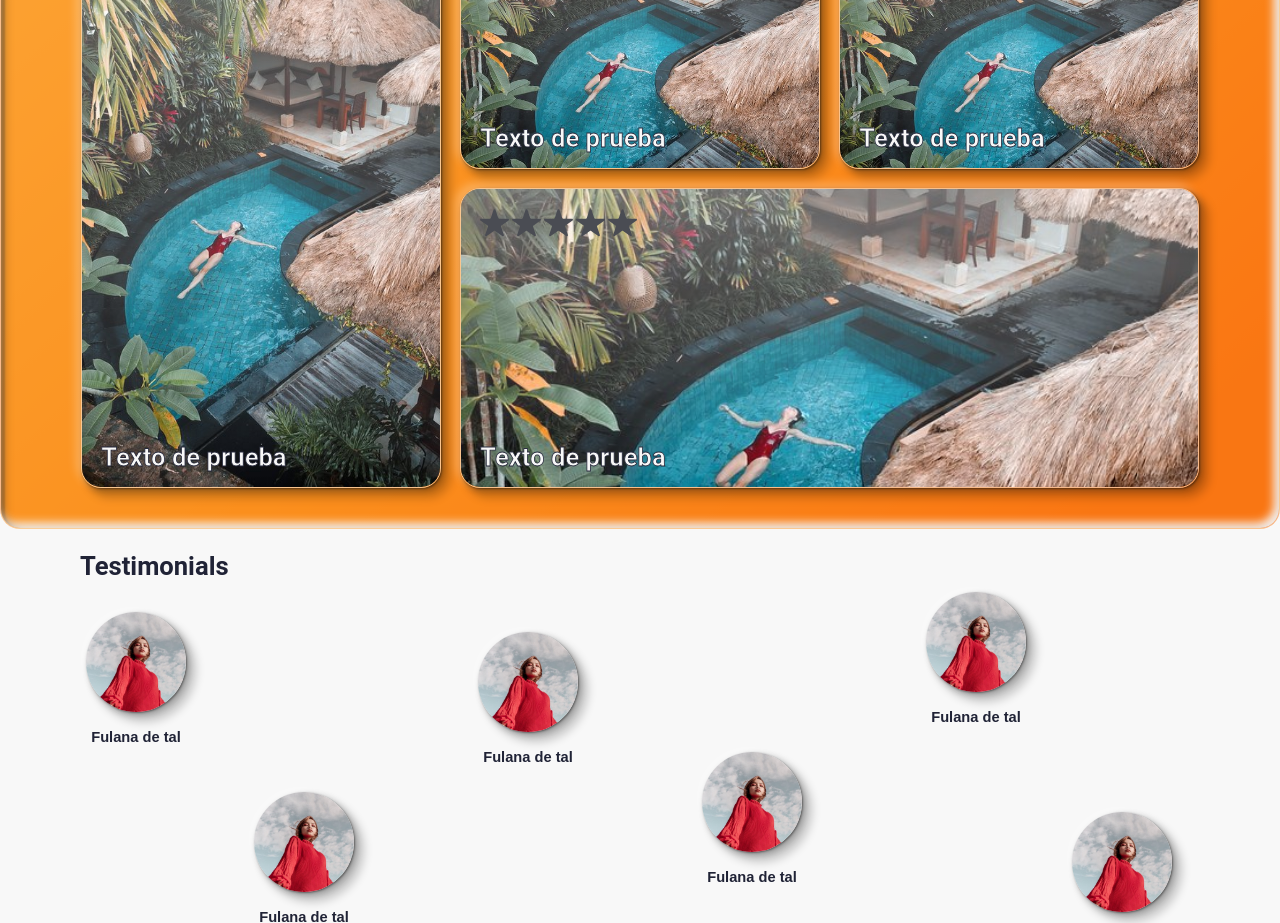
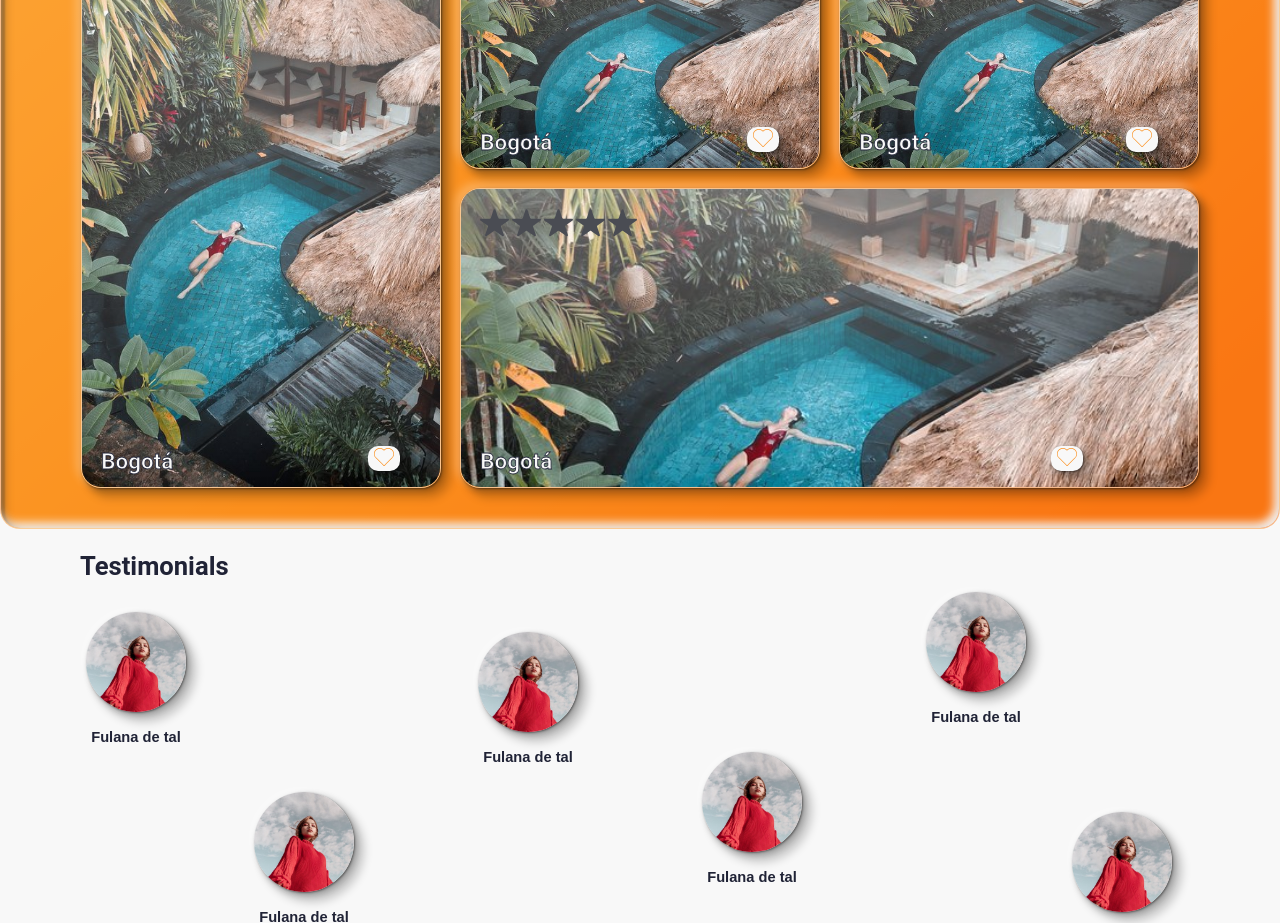
Before and after one commit to colmexcode/frontend_code, a React app: page / in a window 1280 px wide. Shown: the part 1760-2683 px from the top of the page. Built offline with nearby package versions, Linux system fonts and the light colour scheme.

Commit message:
Feature: Home adding favorites

```diff
--- a/src/components/ExperienceCard/index.js
+++ b/src/components/ExperienceCard/index.js
@@ -5,8 +5,9 @@ import React from 'react';
 import { Rate } from '../Rate';
 
 // ------------------------------ import styles and images
-import { CardStyled, CardImg, TitleCard } from './styles';
+import { CardStyled, CardImg, TitleCard, ButtonCard } from './styles';
 import homeImg1 from '../../assets/images/homeImg1.jpg';
+import heartFavorite from '../../assets/images/heartFavorite.svg';
 
 // ------------------------------------ COMPONENT ------------------------------------//
 // this card shows the experiences, their rating and name.
@@ -18,7 +19,12 @@ export const ExperienceCard = ({ position, page }) => {
       <Rate />
       <div>
         <CardImg src={homeImg1} alt="travel image #1" />
-        <TitleCard>Texto de prueba</TitleCard>
+        <TitleCard>Bogotá</TitleCard>
+        <ButtonCard>
+          <a>
+            <img src={heartFavorite} alt="heartFavorite"/>
+          </a>
+        </ButtonCard>
       </div>
     </CardStyled>
   );
--- a/src/components/ExperienceCard/styles.js
+++ b/src/components/ExperienceCard/styles.js
@@ -51,6 +51,9 @@ export const CardStyled = styled(Link)`
     css`
       grid-column: 3 / span 3;
       grid-row: 1 / span 1;
+      button {
+        left: 90%;
+      }
     `}
       ${(props) =>
     props.position === 'home3' &&
@@ -69,6 +72,9 @@ export const CardStyled = styled(Link)`
     css`
       grid-column: 1 / span 3;
       grid-row: 7 / span 1;
+      button {
+        left: 90%;
+      }
     `}
       ${(props) =>
     props.position === 'home6' &&
@@ -81,6 +87,9 @@ export const CardStyled = styled(Link)`
     css`
       grid-column: 5 / span 3;
       grid-row: 3 / span 1;
+      button {
+        left: 90%;
+      }
     `}
       ${(props) =>
     props.position === 'home8' &&
@@ -144,7 +153,26 @@ export const TitleCard = styled.p`
   z-index: 1;
   bottom: ${spacing.space1};
   color: ${colors.backgroundColor};
-  font-size: ${fonts.h1};
+  font-size: ${fonts.h2};
   font-weight: ${fonts.bold};
   -webkit-text-stroke: 0.8px ${colors.titleColor};
 `;
+
+export const ButtonCard = styled.button`
+  position: absolute;
+  margin: 0;
+  z-index: 1;
+  left: 80%;
+  bottom: ${spacing.space2};
+  color: ${colors.textColor};
+  background: ${colors.backgroundColor};
+  border: none;
+  border-radius: ${border.borderRadiusSmall};
+  box-shadow: ${shadows.outsideShadow};
+
+  img {
+    width: 20px;
+    height: 20px;
+
+  }
+`;
```
Also changed, not shown: src/assets/images/heartFavorite.svg (added).
